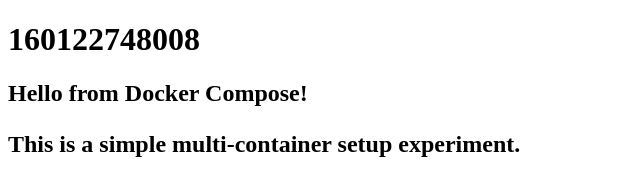
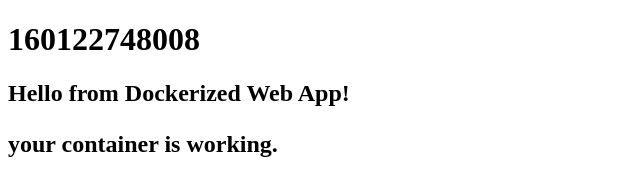
Before and after one commit to Gayatriskaringula/dockercompose, a plain HTML site: page index.html in a window 1280 px wide. Shown: the whole page, without its empty margins (0-640 px from the left). Drawn offline with Linux system fonts and the light colour scheme.

Commit message:
added docker

```diff
--- a/index.html
+++ b/index.html
@@ -5,7 +5,7 @@
 </head>
 <body>
     <h1>160122748008</h1>
-    <h2>Hello from Docker Compose!<h2>
-    <p>This is a simple multi-container setup experiment.</p>
+    <h2>Hello from Dockerized Web App!<h2>
+    <p>your container is working.</p>
 </body>
 </html>
```
Also changed, not shown: 2 other files.
